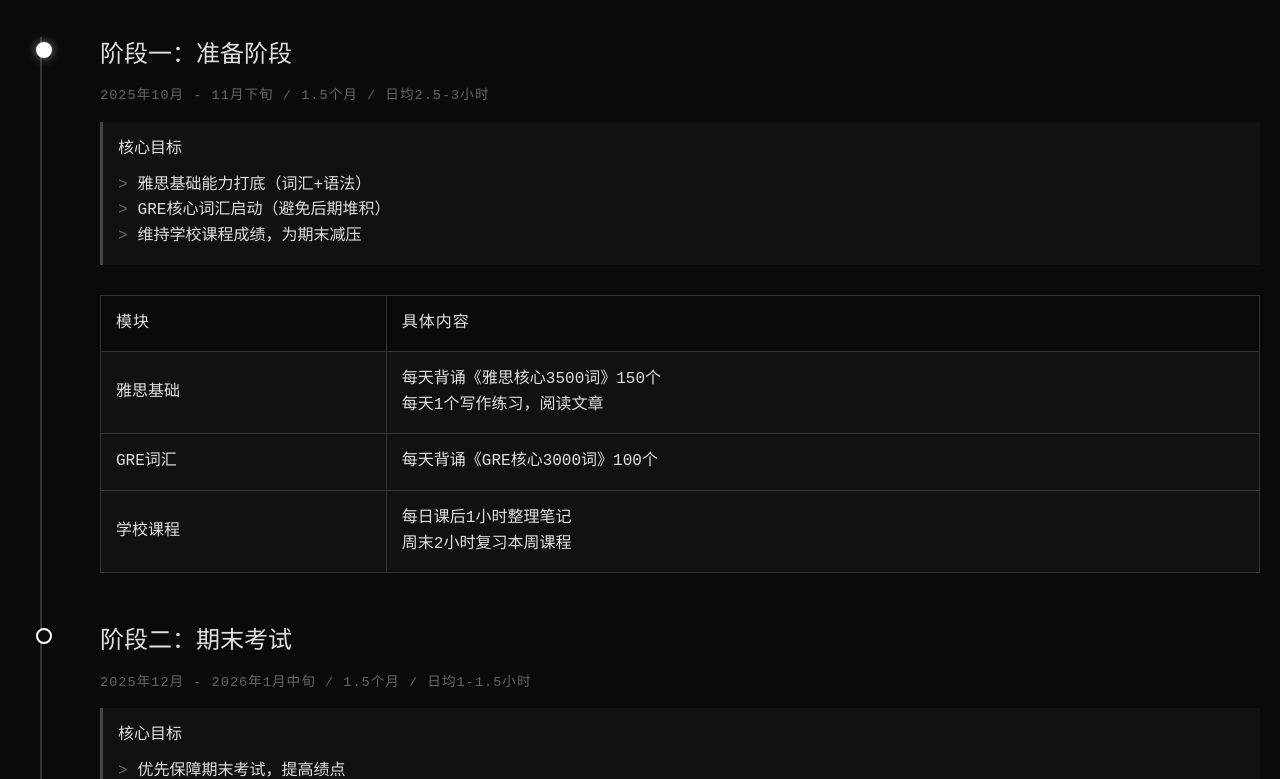
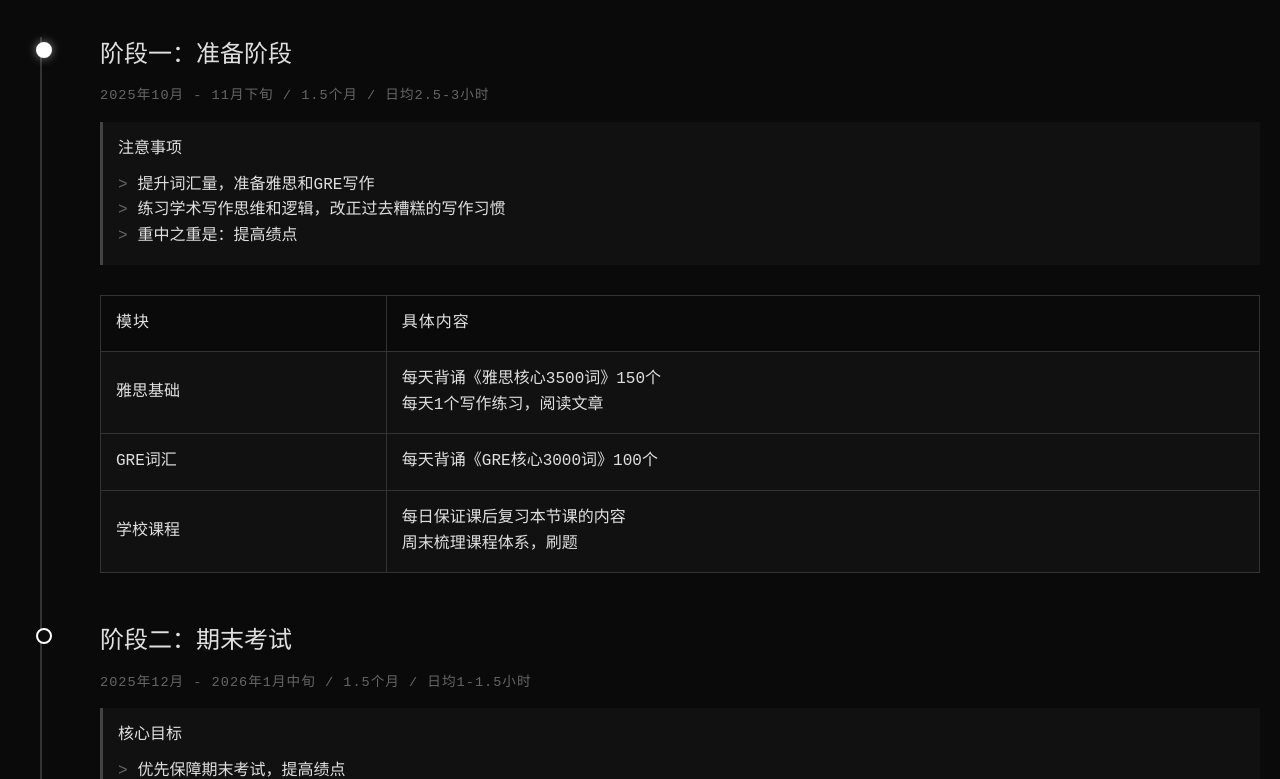
Before and after one commit to Nosea2004/25-26-1-course-management, a plain HTML site: page index.html in a window 1280 px wide. Shown: the part 321-1100 px from the top of the page. Drawn offline with Linux system fonts and the light colour scheme.

Commit message:
微调计划细节

```diff
--- a/index.html
+++ b/index.html
@@ -371,11 +371,11 @@
                 <h3 class="phase-title">阶段一：准备阶段</h3>
                 <div class="phase-date">2025年10月 - 11月下旬 / 1.5个月 / 日均2.5-3小时</div>
                 <div class="phase-goal">
-                    <h4>核心目标</h4>
+                    <h4>注意事项</h4>
                     <ul>
-                        <li>雅思基础能力打底（词汇+语法）</li>
-                        <li>GRE核心词汇启动（避免后期堆积）</li>
-                        <li>维持学校课程成绩，为期末减压</li>
+                        <li>提升词汇量，准备雅思和GRE写作</li>
+                        <li>练习学术写作思维和逻辑，改正过去糟糕的写作习惯</li>
+                        <li>重中之重是：提高绩点</li>
                     </ul>
                 </div>
                 <table class="task-table">
@@ -393,7 +393,7 @@
                     </tr>
                     <tr>
                         <td>学校课程</td>
-                        <td>每日课后1小时整理笔记<br>周末2小时复习本周课程</td>
+                        <td>每日保证课后复习本节课的内容<br>周末梳理课程体系，刷题</td>
                     </tr>
                 </table>
             </div>
```
